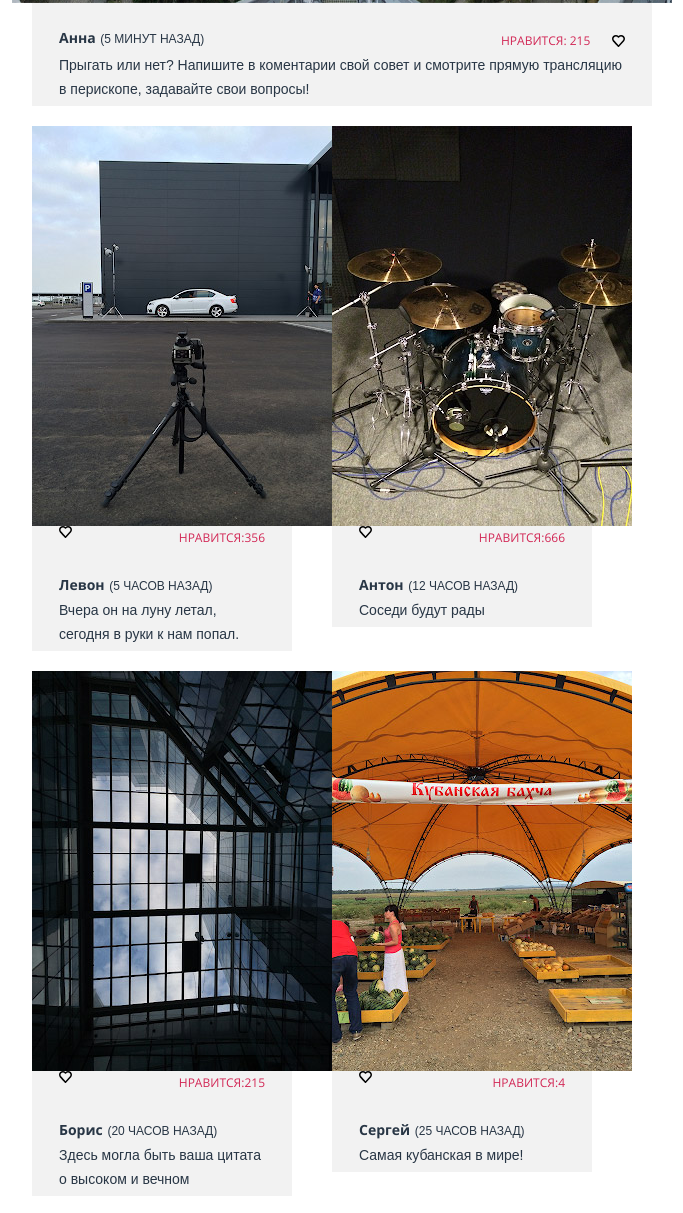
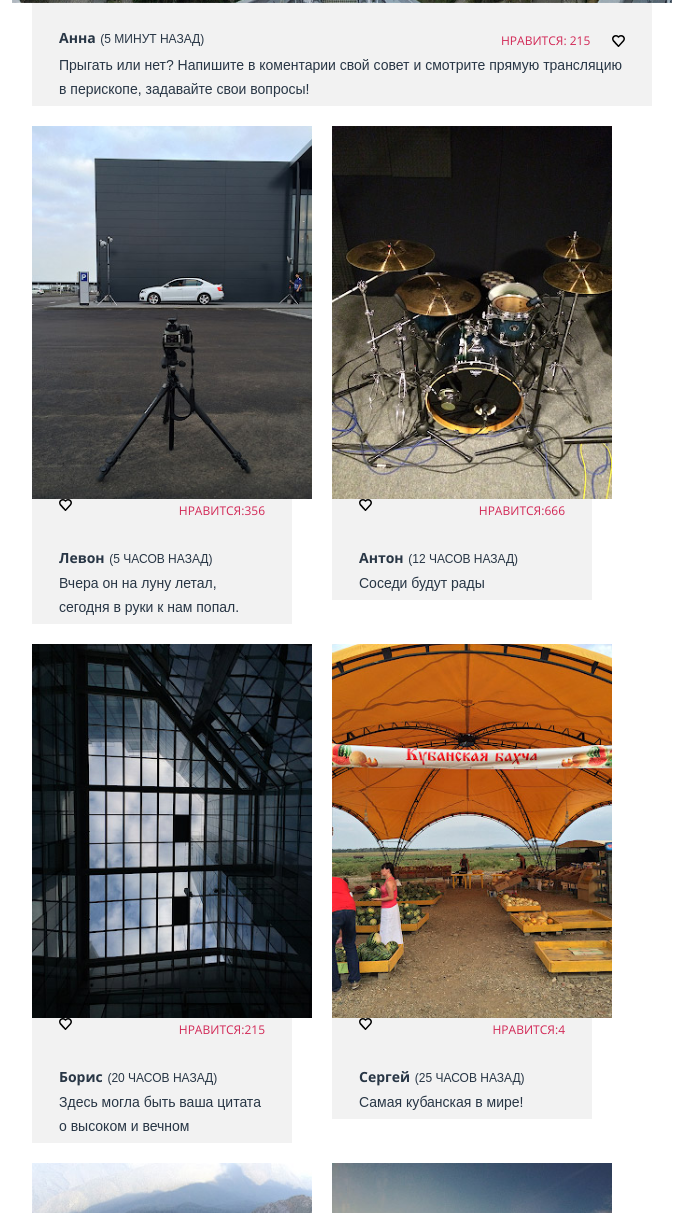
Before and after one commit to admegor/933557-pink-16, a website: page source/photo.html in a window 1280 px wide. Shown: the part 1127-2340 px from the top of the page, without its empty margins (298-981 px from the left). Drawn offline with nearby package versions, Linux system fonts and the light colour scheme; files that its build step writes are made by us from their sources.

Commit message:
возвращает размеры фотографий в разметку

```diff
--- a/source/photo.html
+++ b/source/photo.html
@@ -84,7 +84,7 @@
               <picture>
                 <source media="(min-width:960px") srcset="img/photo-car-desktop@1x.jpg, img/photo-car-desktop@2x.jpg 2x">
                 <source media="(min-width:660px") srcset="img/photo-car-tablet@1x.jpg, img/photo-car-tablet@2x.jpg 2x">
-                  <img class="gallery__photo" src="img/photo-car-mobile@1x.jpg" srcset="img/photo-car-mobile@2x.jpg" alt="съемка авто">
+                  <img class="gallery__photo" src="img/photo-car-mobile@1x.jpg" srcset="img/photo-car-mobile@2x.jpg" width="280px" height="180px" alt="съемка авто">
               </picture>
               <div class="gallery__comment comment-gallery">
                 <div class="comment-gallery__header">
@@ -100,7 +100,7 @@
               <picture>
                 <source media="(min-width:960px") srcset="img/photo-drumset-desktop@1x.jpg, img/photo-drumset-desktop@2x.jpg 2x">
                 <source media="(min-width:660px") srcset="img/photo-drumset-tablet@1x.jpg, img/photo-drumset-tablet@2x.jpg 2x">
-                  <img class="gallery__photo" src="img/photo-drumset-mobile@1x.jpg" srcset="img/photo-drumset-mobile@2x.jpg" alt="съемка авто">
+                  <img class="gallery__photo" src="img/photo-drumset-mobile@1x.jpg" srcset="img/photo-drumset-mobile@2x.jpg" width="280px" height="180px" alt="барабанная установка">
               </picture>
               <div class="gallery__comment comment-gallery">
                 <div class="comment-gallery__header">
@@ -116,7 +116,7 @@
               <picture>
                 <source media="(min-width:960px") srcset="img/photo-window-desktop@1x.jpg, img/photo-window-desktop@2x.jpg 2x">
                 <source media="(min-width:660px") srcset="img/photo-window-tablet@1x.jpg, img/photo-window-tablet@2x.jpg 2x">
-                  <img class="gallery__photo" src="img/photo-window-mobile@1x.jpg" srcset="img/photo-window-mobile@2x.jpg" alt="отражение">
+                  <img class="gallery__photo" src="img/photo-window-mobile@1x.jpg" srcset="img/photo-window-mobile@2x.jpg" width="280px" height="180px" alt="отражение">
               </picture>
               <div class="gallery__comment comment-gallery">
                 <div class="comment-gallery__header">
@@ -132,7 +132,7 @@
               <picture>
                 <source media="(min-width:960px") srcset="img/photo-fair-desktop@1x.jpg, img/photo-fair-desktop@2x.jpg 2x">
                 <source media="(min-width:660px") srcset="img/photo-fair-tablet@1x.jpg, img/photo-fair-tablet@2x.jpg 2x">
-                  <img class="gallery__photo" src="img/photo-fair-mobile@1x.jpg" srcset="img/photo-fair-mobile@2x.jpg" alt="Кубанская бахча">
+                  <img class="gallery__photo" src="img/photo-fair-mobile@1x.jpg" srcset="img/photo-fair-mobile@2x.jpg" width="280px" height="180px" alt="Кубанская бахча">
               </picture>
               <div class="gallery__comment comment-gallery">
                 <div class="comment-gallery__header">
@@ -148,7 +148,7 @@
               <picture>
                 <source media="(min-width:960px") srcset="img/photo-pov-desktop@1x.jpg, img/photo-pov-desktop@2x.jpg 2x">
                 <source media="(min-width:660px") srcset="img/photo-pov-tablet@1x.jpg, img/photo-pov-tablet@2x.jpg 2x">
-                  <img class="gallery__photo" src="img/photo-pov-mobile@1x.jpg" srcset="img/photo-pov-mobile@2x.jpg" alt="поход">
+                  <img class="gallery__photo" src="img/photo-pov-mobile@1x.jpg" srcset="img/photo-pov-mobile@2x.jpg" width="280px" height="180px" alt="поход">
               </picture>
               <div class="gallery__comment comment-gallery">
                 <div class="comment-gallery__header">
@@ -164,7 +164,7 @@
               <picture>
                 <source media="(min-width:960px") srcset="img/photo-wing-desktop@1x.jpg, img/photo-wing-desktop@2x.jpg 2x">
                 <source media="(min-width:660px") srcset="img/photo-wing-tablet@1x.jpg, img/photo-wing-tablet@2x.jpg 2x">
-                  <img class="gallery__photo" src="img/photo-wing-mobile@1x.jpg" srcset="img/photo-wing-mobile@2x.jpg" alt="полет">
+                  <img class="gallery__photo" src="img/photo-wing-mobile@1x.jpg" srcset="img/photo-wing-mobile@2x.jpg" width="280px" height="180px" alt="полет">
               </picture>
               <div class="gallery__comment comment-gallery">
                 <div class="comment-gallery__header">
```
